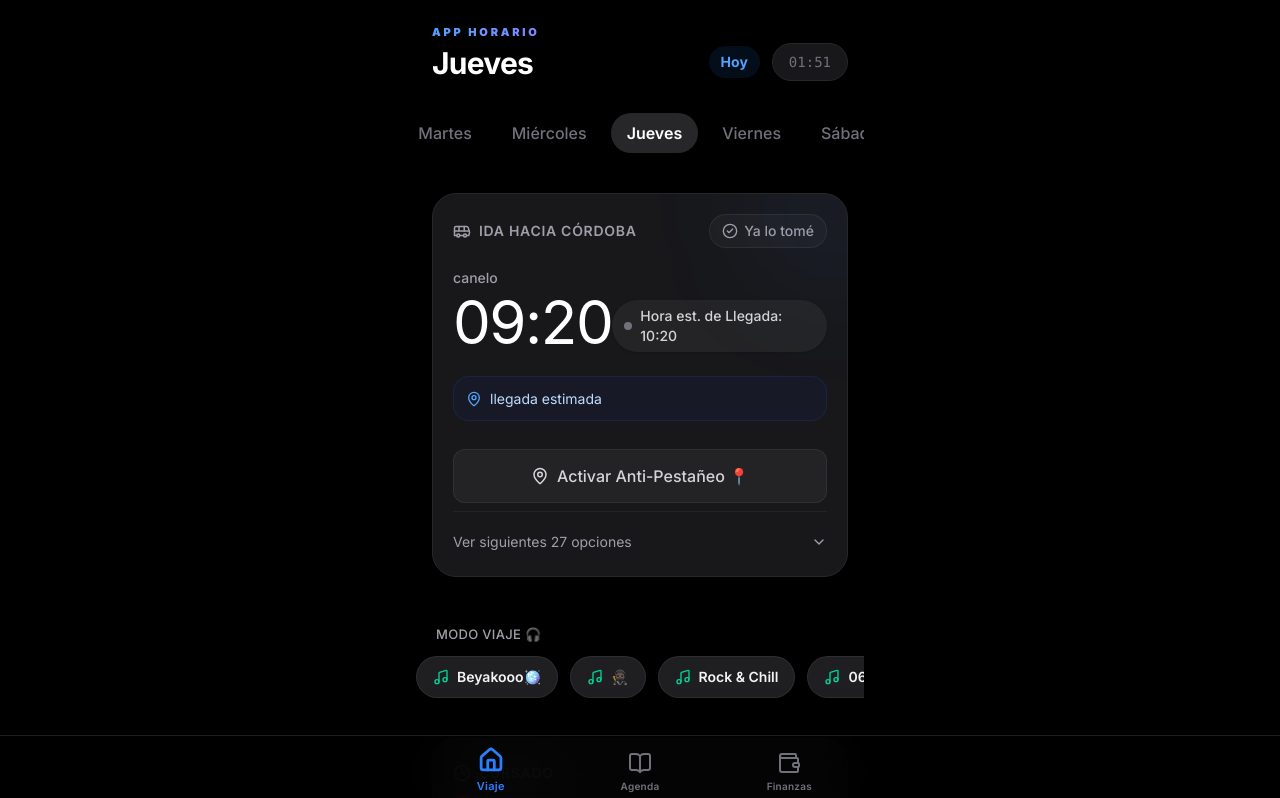
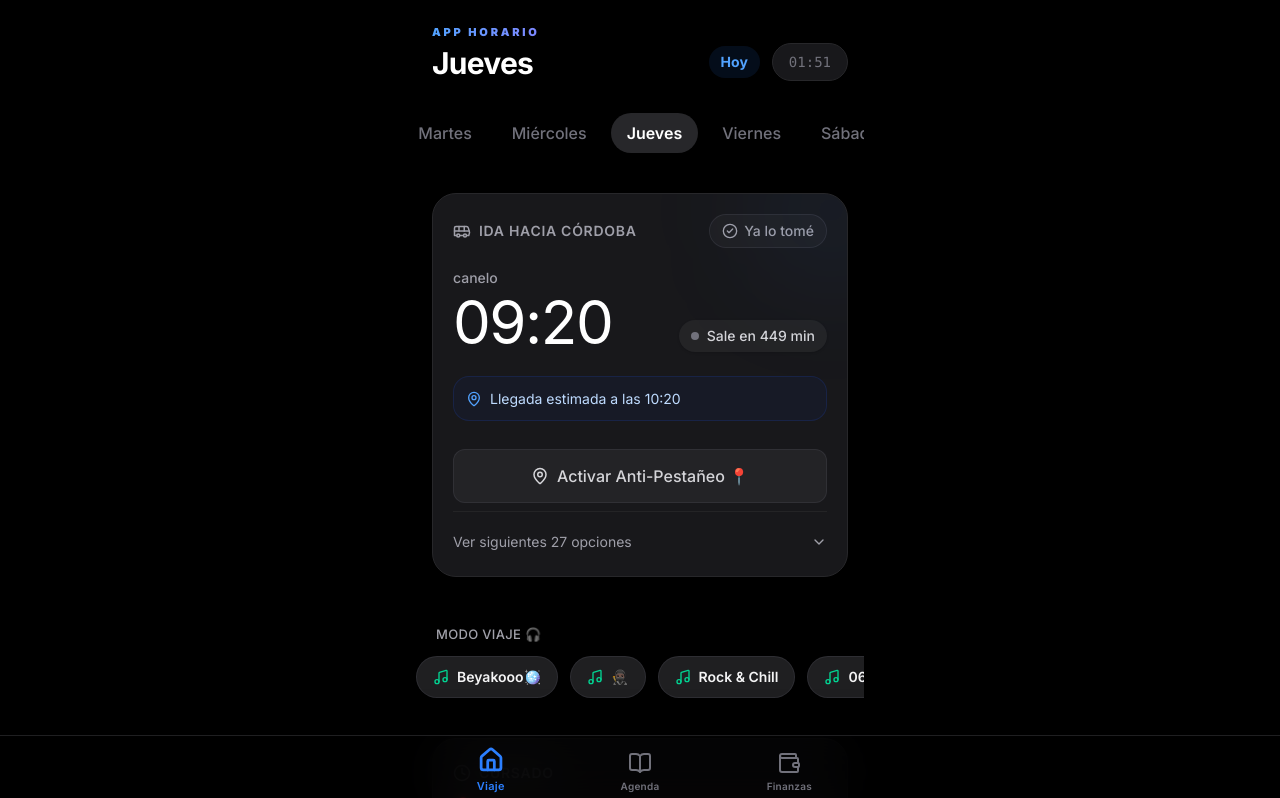
Before and after one commit to aalvaroespinoza/AppHorarios, a Next.js app: page / in a window 1280 px wide. Shown: the top 798 px of the page. Built offline with nearby package versions, Linux system fonts and the light colour scheme.

Commit message:
fix: restaurar píldora de cuenta regresiva y mover ETA a la barra azul de notas en HorarioCard

```diff
--- a/src/app/page.tsx
+++ b/src/app/page.tsx
@@ -184,7 +184,11 @@ function HorarioCard({
                 }`}></span>
               </span>
               <span>
-                Hora est. de Llegada: {calcularHoraLlegada(currentRecomendado.horaSalida, direction)}
+                {minutosFaltantes > 0
+                  ? `Sale en ${minutosFaltantes} min`
+                  : minutosFaltantes === 0
+                    ? 'Saliendo...'
+                    : 'Ya salió'}
               </span>
             </div>
           </div>
@@ -194,7 +198,9 @@ function HorarioCard({
       {currentRecomendado.notas && (
         <div className="bg-blue-950/20 border border-blue-900/30 p-3 rounded-2xl mb-4 text-sm text-blue-200 flex gap-2 items-start">
           <MapPin size={16} className="text-blue-400 shrink-0 mt-0.5" />
-          <span className="leading-snug">{currentRecomendado.notas}</span>
+          <span className="leading-snug">
+            {currentRecomendado.notas.replace(/llegada estimada/i, `Llegada estimada a las ${calcularHoraLlegada(currentRecomendado.horaSalida, direction)}`)}
+          </span>
         </div>
       )}
 
```
